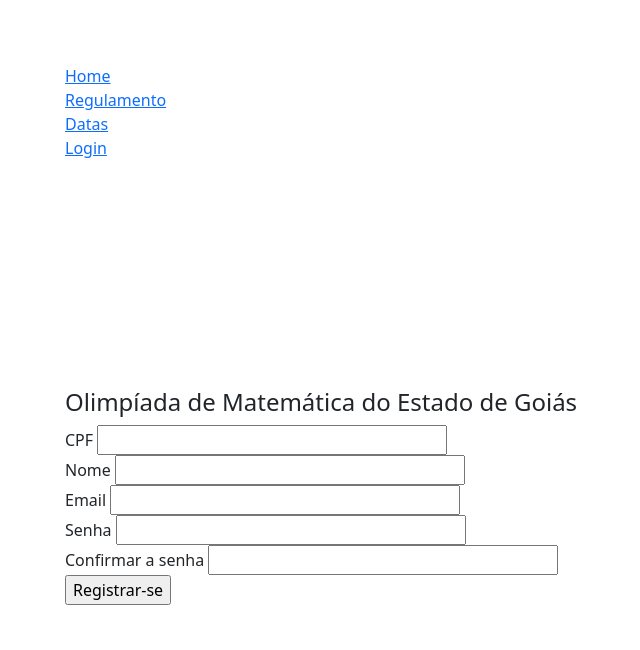
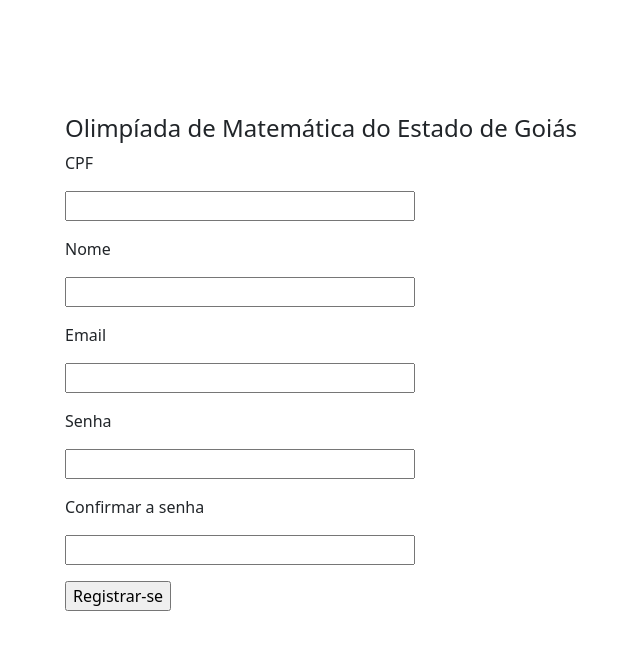
Before and after one commit to mpbsd/schism, a Flask app: page /auth/registration/1 in a window 1280 px wide. Shown: the part 56-706 px from the top of the page, without its empty margins (17-657 px from the left). Run offline with Flask 3, Linux system fonts and the light colour scheme; some libraries are stand-ins or nearby versions.

Commit message:
fix templates

```diff
--- a/omeg/auth/templates/registration.html
+++ b/omeg/auth/templates/registration.html
@@ -63,30 +63,10 @@
       </div>
     </nav>
 
-    <div class="container" style="margin-top: 5%">
-      <div class="row">
-        <div class="two columns">
-          <a href="{{ url_for('bp_home_routes.home') }}">
-            Home
-          </a>
-        </div>
-        <div class="three columns">
-          <a href="">Regulamento</a>
-        </div>
-        <div class="two columns">
-          <a href="">Datas</a>
-        </div>
-        <div class="two columns">
-          <a href="{{ url_for('bp_auth_routes.login') }}">
-            Login
-          </a>
-        </div>
-      </div>
-    </div>
-
     <div class="container">
       <div class="row">
-        <div class="ten columns" style="margin-top: 20%">
+        <div class="ten columns" style="margin-top: 10%">
+
           <h4>
             Olimpíada de Matemática do Estado de Goiás
           </h4>
@@ -95,7 +75,12 @@
             <form action="{{ url_for('bp_auth_routes.registration', token=token) }}" method="post">
               {{ form.hidden_tag() }}
               <fieldset class="form-field">
-                {{ form.taxnr.label }} {{ form.taxnr(size=32) }}
+                <p>
+                  {{ form.taxnr.label }}
+                </p>
+                <p>
+                  {{ form.taxnr(size=32) }}
+                </p>
                 {% if form.taxnr.errors %}
                 <ul class="errors">
                   {% for error in form.taxnr.errors %}
@@ -108,7 +93,12 @@
                 {% endif %}
               </fieldset>
               <fieldset class="form-field">
-                {{ form.fname.label }} {{ form.fname(size=32) }}
+                <p>
+                  {{ form.fname.label }}
+                </p>
+                <p>
+                  {{ form.fname(size=32) }}
+                </p>
                 {% if form.fname.errors %}
                 <ul class="errors">
                   {% for error in form.fname.errors %}
@@ -121,7 +111,12 @@
                 {% endif %}
               </fieldset>
               <fieldset class="form-field">
-                {{ form.email.label }} {{ form.email(size=32) }}
+                <p>
+                  {{ form.email.label }}
+                </p>
+                <p>
+                  {{ form.email(size=32) }}
+                </p>
                 {% if form.email.errors %}
                 <ul class="errors">
                   {% for error in form.email.errors %}
@@ -134,7 +129,12 @@
                 {% endif %}
               </fieldset>
               <fieldset class="form-field">
-                {{ form.password1.label }} {{ form.password1(size=32) }}
+                <p>
+                  {{ form.password1.label }}
+                </p>
+                <p>
+                  {{ form.password1(size=32) }}
+                </p>
                 {% if form.password1.errors %}
                 <ul class="errors">
                   {% for error in form.password1.errors %}
@@ -147,7 +147,12 @@
                 {% endif %}
               </fieldset>
               <fieldset class="form-field">
-                {{ form.password2.label }} {{ form.password2(size=32) }}
+                <p>
+                  {{ form.password2.label }}
+                </p>
+                <p>
+                  {{ form.password2(size=32) }}
+                </p>
                 {% if form.password2.errors %}
                 <ul class="errors">
                   {% for error in form.password2.errors %}
--- a/omeg/user/templates/schools.html
+++ b/omeg/user/templates/schools.html
@@ -24,6 +24,7 @@
 
     <!-- CSS --------------–––––––––––––––––––––––––––––––––––––––––––––––– -->
     <link rel="stylesheet" href="{{ url_for('bp_user_routes.static', filename='css/bootstrap.min.css') }}">
+    <script defer src="{{ url_for('bp_user_routes.static', filename='js/bootstrap.bundle.min.js') }}"></script>
 
     <!-- Favicon ----------–––––––––––––––––––––––––––––––––––––––––––––––– -->
     <link rel="icon" type="image/png" href="{{ url_for('bp_user_routes.static', filename='images/favicon.png') }}">
```
